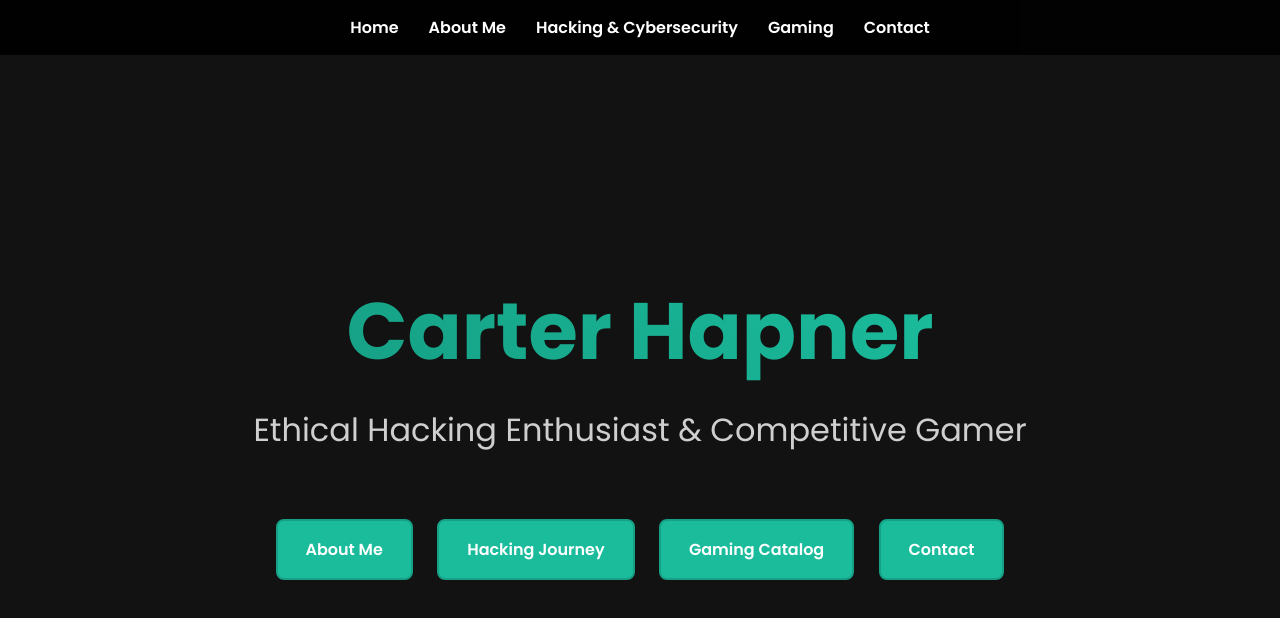
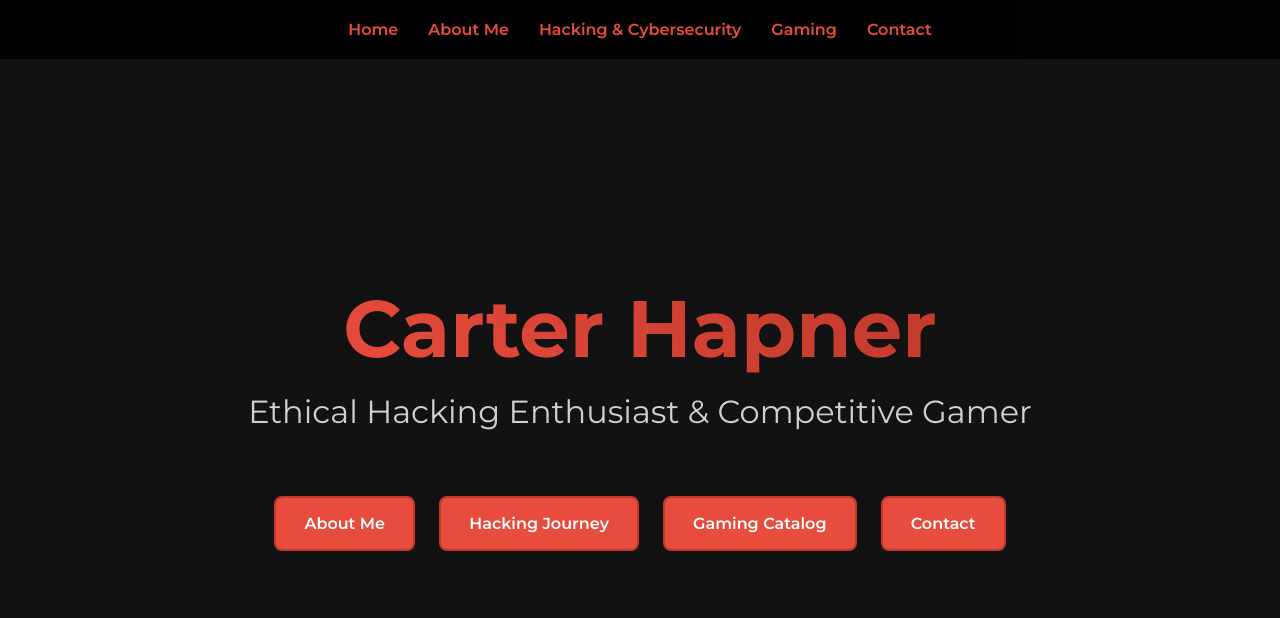
Before and after one commit to Hapdaddy-sudo/my-website, a plain HTML site: page index.html in a window 1280 px wide. Drawn offline with Linux system fonts and the light colour scheme.

Commit message:
Updated design with red theme, improved fonts, spacing, modal image enlargements, and fixed hacking page background

```diff
--- a/index.html
+++ b/index.html
@@ -2,22 +2,20 @@
 <html lang="en">
 <head>
   <meta charset="UTF-8" />
-  <meta name="viewport" content="width=device-width, initial-scale=1.0"/>
+  <meta name="viewport" content="width=device-width, initial-scale=1.0" />
   <title>Carter Hapner - Home</title>
-
-  <!-- Import Poppins from Google Fonts -->
-  <link href="https://fonts.googleapis.com/css2?family=Poppins:wght@400;600;700&display=swap" rel="stylesheet">
+  <!-- Import Montserrat from Google Fonts for consistency -->
+  <link href="https://fonts.googleapis.com/css2?family=Montserrat:wght@400;600;700&display=swap" rel="stylesheet">
 
   <style>
     /* Global Styles */
     body {
       margin: 0;
-      font-family: 'Poppins', sans-serif;
-      background: #121212; /* A neutral dark background */
+      font-family: 'Montserrat', sans-serif;
+      background: #121212;
       color: #ffffff;
       overflow-x: hidden;
     }
-
     a {
       text-decoration: none;
     }
@@ -29,7 +27,7 @@
       width: 100%;
       background: rgba(0, 0, 0, 0.9);
       z-index: 1100;
-      padding: 15px 0;
+      padding: 20px 0;
     }
     header nav ul {
       list-style: none;
@@ -40,18 +38,18 @@
       padding: 0;
     }
     header nav ul li a {
-      color: #ffffff;
+      color: #e74c3c; /* Red accent */
       font-weight: 600;
       transition: color 0.3s;
     }
     header nav ul li a:hover {
-      color: #1abc9c; /* Teal accent on hover */
+      color: #c0392b;
     }
 
-    /* Content (no animated backdrop anymore) */
+    /* Content Area */
     .content {
-      min-height: calc(100vh - 60px);
-      padding-top: 120px; /* Space below fixed header */
+      min-height: calc(100vh - 80px);
+      padding-top: 120px; /* Account for the fixed header */
       text-align: center;
       display: flex;
       flex-direction: column;
@@ -60,45 +58,42 @@
       box-sizing: border-box;
     }
 
-    /* Larger text for the hero content */
+    /* Hero Text */
     .logo {
-      font-size: 5em; /* Increase size significantly */
+      font-size: 5em;
       font-weight: 700;
-      /* Teal gradient for a cooler accent */
-      background: linear-gradient(45deg, #16a085, #1abc9c);
+      background: linear-gradient(45deg, #e74c3c, #c0392b);
       -webkit-background-clip: text;
       -webkit-text-fill-color: transparent;
       margin: 0;
       animation: fadeIn 1.5s ease-in-out;
     }
-
     .subtitle {
-      font-size: 2em; /* Increased for clarity */
+      font-size: 2em;
       font-weight: 400;
-      color: #cfcfcf; /* Softer contrast color */
+      color: #cfcfcf;
       margin-top: 15px;
       margin-bottom: 35px;
       animation: fadeIn 2s ease-in-out;
     }
 
+    /* Button Styles */
     .button-container {
       margin-top: 20px;
     }
-
-    /* Buttons: unify with teal accent */
     .button {
       display: inline-block;
       padding: 16px 28px;
       margin: 10px;
-      background: #1abc9c;
-      border: 2px solid #16a085;
+      background: #e74c3c;
+      border: 2px solid #c0392b;
       border-radius: 8px;
       color: #ffffff;
       font-weight: 600;
       transition: background 0.3s, transform 0.3s;
     }
     .button:hover {
-      background: #16a085;
+      background: #c0392b;
       transform: scale(1.05);
     }
 
@@ -113,7 +108,7 @@
       }
     }
 
-    /* Particle effect */
+    /* Particle Effect */
     .particle {
       position: absolute;
       background: #ffffff;
@@ -133,8 +128,6 @@
   </style>
 </head>
 <body>
-  <!-- Removed the .backdrop entirely -->
-
   <header>
     <nav>
       <ul>
@@ -159,7 +152,7 @@
   </div>
 
   <script>
-    // Particle effect: triggers on click and mousemove
+    // Particle effect: triggers on both click and mousemove
     function createParticles(x, y) {
       const particleCount = 5;
       for (let i = 0; i < particleCount; i++) {
@@ -167,22 +160,16 @@
         particle.classList.add("particle");
         particle.style.left = x + "px";
         particle.style.top = y + "px";
-
         const angle = Math.random() * 2 * Math.PI;
         const distance = Math.random() * 50;
         const translateX = Math.cos(angle) * distance;
         const translateY = Math.sin(angle) * distance;
         particle.style.transform = `translate(${translateX}px, ${translateY}px)`;
-
         document.body.appendChild(particle);
         particle.addEventListener("animationend", () => particle.remove());
       }
     }
-
-    document.addEventListener("click", (e) => {
-      createParticles(e.clientX, e.clientY);
-    });
-
+    document.addEventListener("click", (e) => createParticles(e.clientX, e.clientY));
     let lastMouseMove = 0;
     document.addEventListener("mousemove", (e) => {
       const now = Date.now();
```
